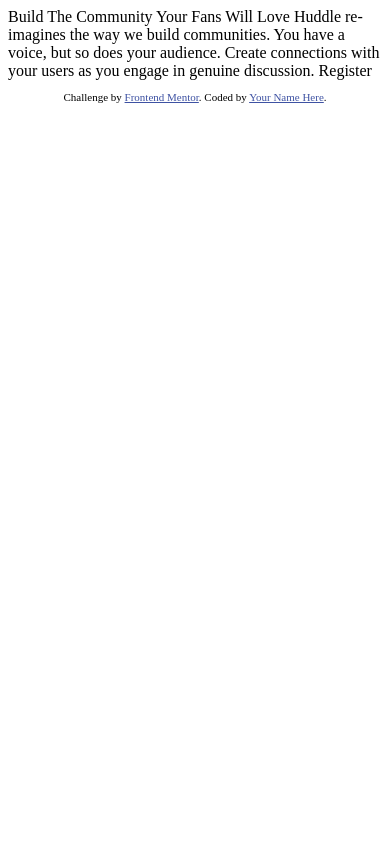
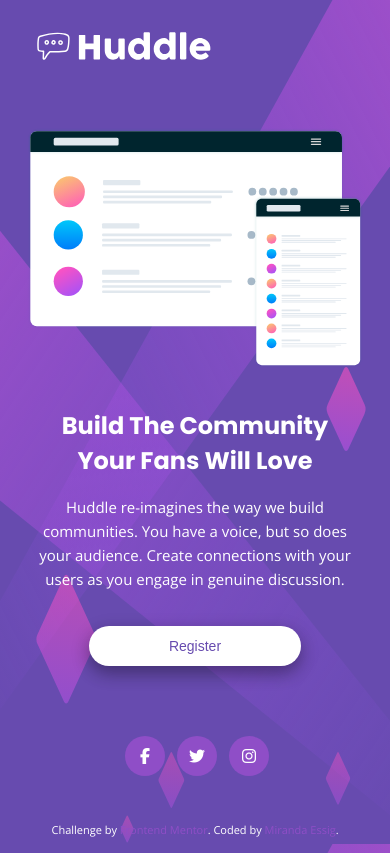
Before and after one commit to essigmc/femc-huddle-landing-page, a plain HTML site: page index.html in a window 390 px wide. Drawn offline with nearby package versions, Linux system fonts and the light colour scheme.

Commit message:
mobile version completed

```diff
--- /dev/null
+++ b/css/style.css
@@ -0,0 +1,132 @@
+/**
+font-family: 'Poppins', sans-serif;
+font-family: 'Open Sans', sans-serif;
+**/
+
+
+body {
+  background-image: url('../images/bg-mobile.svg');
+  background-repeat: no-repeat;
+  background-attachment: fixed;
+  background-position: center top;
+  background-size: 100%;
+  background-color: hsl(257, 40%, 49%);
+}
+
+
+h1{
+    font-family: 'Poppins', sans-serif;
+    color: white;
+    font-weight: 700;
+    font-size: 24px;
+}
+
+
+p{
+    font-family: 'Open Sans', sans-serif;
+    color: white;
+    font-weight: 400;
+    font-size: 15px;
+    line-height: 1.5rem;
+}
+
+.button{
+    padding: 12px 80px;
+    text-align: center;
+    text-decoration: none;
+    display: inline-block;
+    font-size: 14px;
+    border-radius: 20px;
+    background-color: white;
+    color: hsl(257, 40%, 49%);
+    margin: 20px auto;
+    box-shadow: 0 8px 16px 0 rgba(0,0,0,0.2), 0 6px 20px 0 rgba(0,0,0,0.19);
+    border: white;
+}
+
+
+
+.button:hover {
+ 	-webkit-transform: scale(1.1);
+	-moz-transform: scale(1.1);
+	-ms-transform: scale(1.1);
+	-o-transform: scale(1.1);
+	transform: scale(1.1);
+}
+
+
+
+header img{
+    max-width: 50%;
+    margin: 15px 20px;
+    text-align: left;
+}
+.container-one{
+    text-align: center;
+}
+
+.container-one img{
+    max-width: 90%;
+    margin: 40px auto;
+    display: block;
+    text-align: center;
+}
+
+.container-one .info{
+    margin: 0 30px;
+}
+
+
+/**SOCIAL MEDIA LINKS**/
+
+.social-links{
+    padding: 0;
+    text-align: center;
+}
+
+.list-unstyled{
+    padding-left: 0;
+    margin: 40px auto;
+    list-style: none;
+}
+
+.list-inline li{
+    display: inline-block;
+    margin: 2px;
+    margin-top: 10px;
+}
+
+.social-icons .fab{
+    width: 40px;
+    height: 40px;
+    line-height: 40px;
+    color: white;
+}
+
+.social-icons.icon-circle .fab{
+    border-radius: 100%;
+    background-color: #8f4ec7;
+}
+
+.social-icons .fa:hover, .social-icons .fa:active {
+	color: #FFF;
+	-webkit-box-shadow: 1px 1px 3px #333;
+	-moz-box-shadow: 1px 1px 3px #333;
+	box-shadow: 1px 1px 3px #333;
+}
+
+.social-icons.icon-zoom .fab:hover, .social-icons.icon-zoom .fab:active {
+ 	-webkit-transform: scale(1.1);
+	-moz-transform: scale(1.1);
+	-ms-transform: scale(1.1);
+	-o-transform: scale(1.1);
+	transform: scale(1.1);
+}
+
+.attribution a{
+    text-decoration: none;
+}
+
+.attribution a:link{
+    color: #8f4ec7;
+}
--- a/index.html
+++ b/index.html
@@ -3,10 +3,11 @@
 <head>
   <meta charset="UTF-8">
   <meta name="viewport" content="width=device-width, initial-scale=1.0"> <!-- displays site properly based on user's device -->
-
+  <link rel="stylesheet" href="css/style.css">
   <link rel="icon" type="image/png" sizes="32x32" href="./images/favicon-32x32.png">
-
-  <title>Frontend Mentor | Huddle landing page with single introductory section</title>
+  <link href="https://fonts.googleapis.com/css?family=Open+Sans|Poppins:400,700&display=swap" rel="stylesheet">
+  <title> |Huddle| Landing page with single introductory section</title>
+  <script src="https://kit.fontawesome.com/878270f456.js" crossorigin="anonymous"></script>
 
   <!-- Feel free to remove these styles or customise in your own stylesheet 👍 -->
   <style>
@@ -15,19 +16,34 @@
   </style>
 </head>
 <body>
+    <header>
+        <a href="#"><img src="images/logo.svg" alt="Huddle Logo"> </a>
+    </header>
 
-  Build The Community Your Fans Will Love
-
-  Huddle re-imagines the way we build communities. You have a voice, but so does your audience.
-  Create connections with your users as you engage in genuine discussion.
-
-  Register
+    <div class="container-one">
+            <img src="images/illustration-mockups.svg" alt="A visual of what the community looks like">
+        <div class="info">
+            <h1>Build The Community Your Fans Will Love</h1>
+            <p>Huddle re-imagines the way we build communities. You have a voice, but so does your audience.
+            Create connections with your users as you engage in genuine discussion.</p>
+            <form class="" action="index.html" method="post">
+                <input class="button" type="button" name="Register" value="Register">
+            </form>
+        </div>
+    </div>
 
   <footer>
-    <p class="attribution">
-      Challenge by <a href="https://www.frontendmentor.io?ref=challenge" target="_blank">Frontend Mentor</a>.
-      Coded by <a href="#">Your Name Here</a>.
-    </p>
+      <div class="social-links">
+          <ul class="social-icons icon-circle icon-zoom list-unstyled list-inline">
+              <li><a href="#"><li class="fab fa-facebook-f"></li></a></li>
+              <li><a href="#"><li class="fab fa-twitter"></li></a></li>
+              <li><a href="#"><li class="fab fa-instagram"></li></a></li>
+          </ul>
+      </div>
+      <p class="attribution">
+          Challenge by <a href="https://www.frontendmentor.io?ref=challenge" target="_blank">Frontend Mentor</a>.
+          Coded by <a href="#">Miranda Essig</a>.
+      </p>
   </footer>
 </body>
 </html>
```
